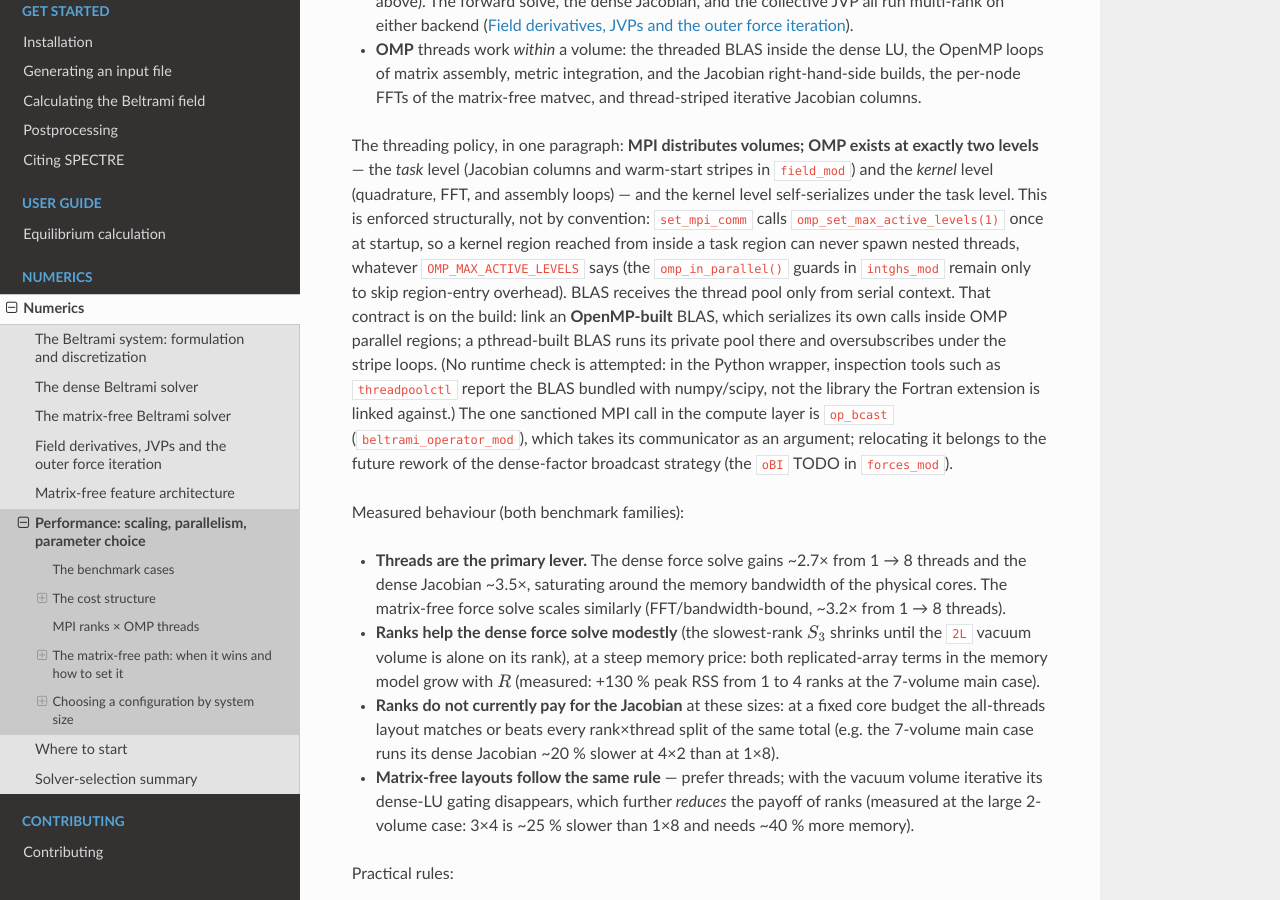
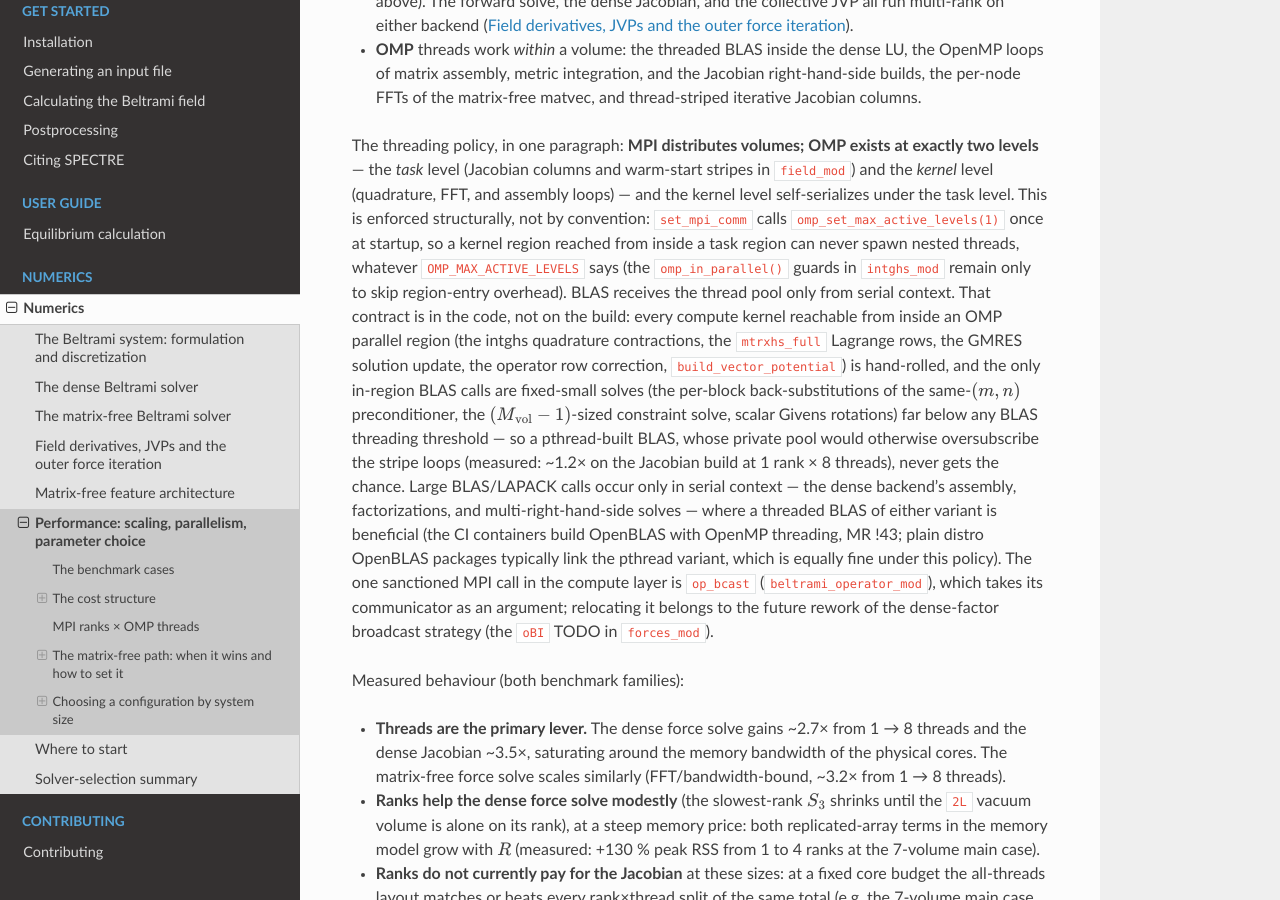
Before and after one commit to ANU-HPC/SPECTRE, a Sphinx documentation site: the page built from docs/source/numerics/performance.rst, in a window 1280 px wide and 900 px high, scrolled down 3115 px. Built offline with Sphinx 7.4.7 and the Read the Docs theme 3.1.0, drawn with Linux system fonts in a browser that asks for light colours; pages that are not in the unit, such as notebooks, are missing from menus.

Commit message:
Keep BLAS out of OpenMP parallel regions in the Beltrami stack
Roll back the kernel mappings of 40da749 that execute inside OMP parallel
regions - the intghs quadrature contractions (with their wbasis/acoef
workspace), the mtrxhs_full Lagrange rows, the GMRES solution update, the
operator row correction, and build_vector_potential (which returns to
main's exact code) - plus the serial chebyshev GEMM arm and the
beltrami_solver assembly/RHS/integral mappings, restoring the hand-rolled
loops. The diag-integrals oracle returns to its exact structural identity
(absdiff == 0.0).

A 2x2 benchmark ({BLAS, loops} x {OPENBLAS_NUM_THREADS 8, 1}) on the
7-volume QA case at 12/12/L12 showed the in-region calls hand work to a
pthread-built OpenBLAS pool inside the striped Jacobian sweep: 1.18x on
the Jacobian build (707 vs 597 s) with 12.5 busy cores against 8 OMP
threads, while the suite-time justification for the mapping did not
reproduce (19.25 vs 19.18 s). With the pool disabled the mapping was ~8%
faster - an advantage this revert trades for environment-independent
scaling; the rolled-back tree measures 638 s and 8.0 cores under the
adverse environment, matching the pre-mapping code.

Keep the serial-context DNRM2 and bordered-row DGEMV, the DLARTG/DTRSV
Givens rotation and triangular solve (scalar and restart-sized, below any
BLAS threading threshold), and the non-BLAS parts of 40da749: the
LgeometryDerivative decoupling of intghs from threadprivate dBdX, the
op_bcast communicator argument, and omp_set_max_active_levels(1). The
performance page now states the invariant: kernels reachable from OMP
parallel regions are hand-rolled, so no BLAS pool is ever handed work
from inside a region and a pthread-built BLAS is fine.

Co-Authored-By: Claude Fable 5 <noreply@anthropic.com>
Claude-Session: https://claude.ai/code/session_01YbuSQd1Sv2WntaLPWCTJD8

```diff
--- a/docs/source/numerics/performance.rst
+++ b/docs/source/numerics/performance.rst
@@ -166,12 +166,22 @@ so a kernel region reached from inside a task region can never spawn
 nested threads, whatever ``OMP_MAX_ACTIVE_LEVELS`` says (the
 ``omp_in_parallel()`` guards in ``intghs_mod`` remain only to skip
 region-entry overhead). BLAS receives the thread pool only from serial
-context. That contract is on the build: link an **OpenMP-built** BLAS,
-which serializes its own calls inside OMP parallel regions; a
-pthread-built BLAS runs its private pool there and oversubscribes under
-the stripe loops. (No runtime check is attempted: in the Python wrapper,
-inspection tools such as ``threadpoolctl`` report the BLAS bundled with
-numpy/scipy, not the library the Fortran extension is linked against.) The one sanctioned MPI call
+context. That contract is in the code, not on the build: every compute
+kernel reachable from inside an OMP parallel region (the intghs
+quadrature contractions, the ``mtrxhs_full`` Lagrange rows, the GMRES
+solution update, the operator row correction, ``build_vector_potential``)
+is hand-rolled, and the only in-region BLAS calls are fixed-small solves
+(the per-block back-substitutions of the same-:math:`(m,n)`
+preconditioner, the :math:`(M_\mathrm{vol}-1)`-sized constraint solve,
+scalar Givens rotations) far below any BLAS threading threshold — so a
+pthread-built BLAS, whose private pool would otherwise oversubscribe the
+stripe loops (measured: ~1.2× on the Jacobian build at 1 rank × 8
+threads), never gets the chance. Large BLAS/LAPACK calls occur only in
+serial context — the dense backend's assembly, factorizations, and
+multi-right-hand-side solves — where a threaded BLAS of either variant
+is beneficial (the CI containers build OpenBLAS with OpenMP threading,
+MR !43; plain distro OpenBLAS packages typically link the pthread
+variant, which is equally fine under this policy). The one sanctioned MPI call
 in the compute layer is ``op_bcast`` (``beltrami_operator_mod``), which
 takes its communicator as an argument; relocating it belongs to the
 future rework of the dense-factor broadcast strategy (the ``oBI`` TODO
```
Also changed, not shown: 10 other files.
